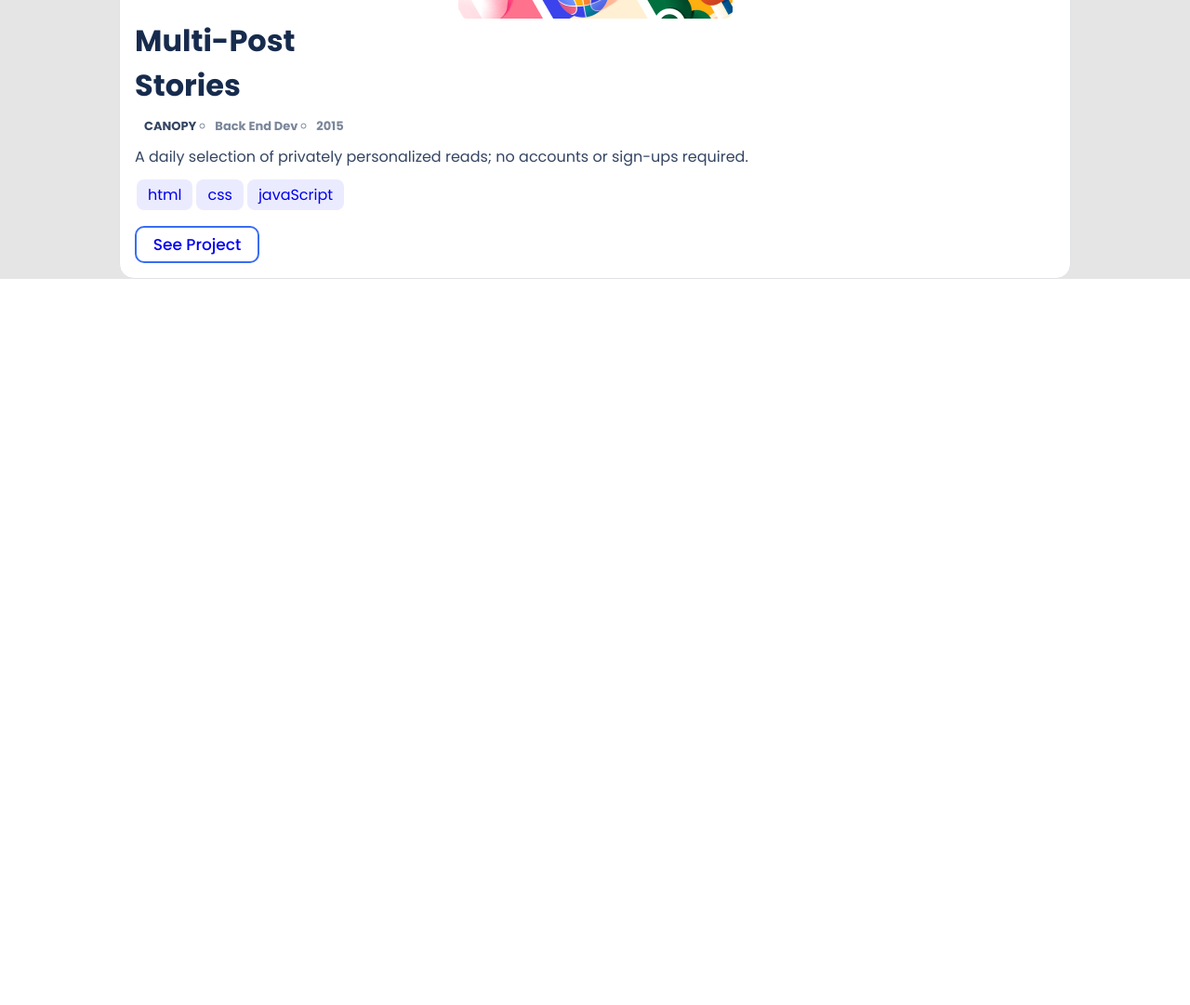
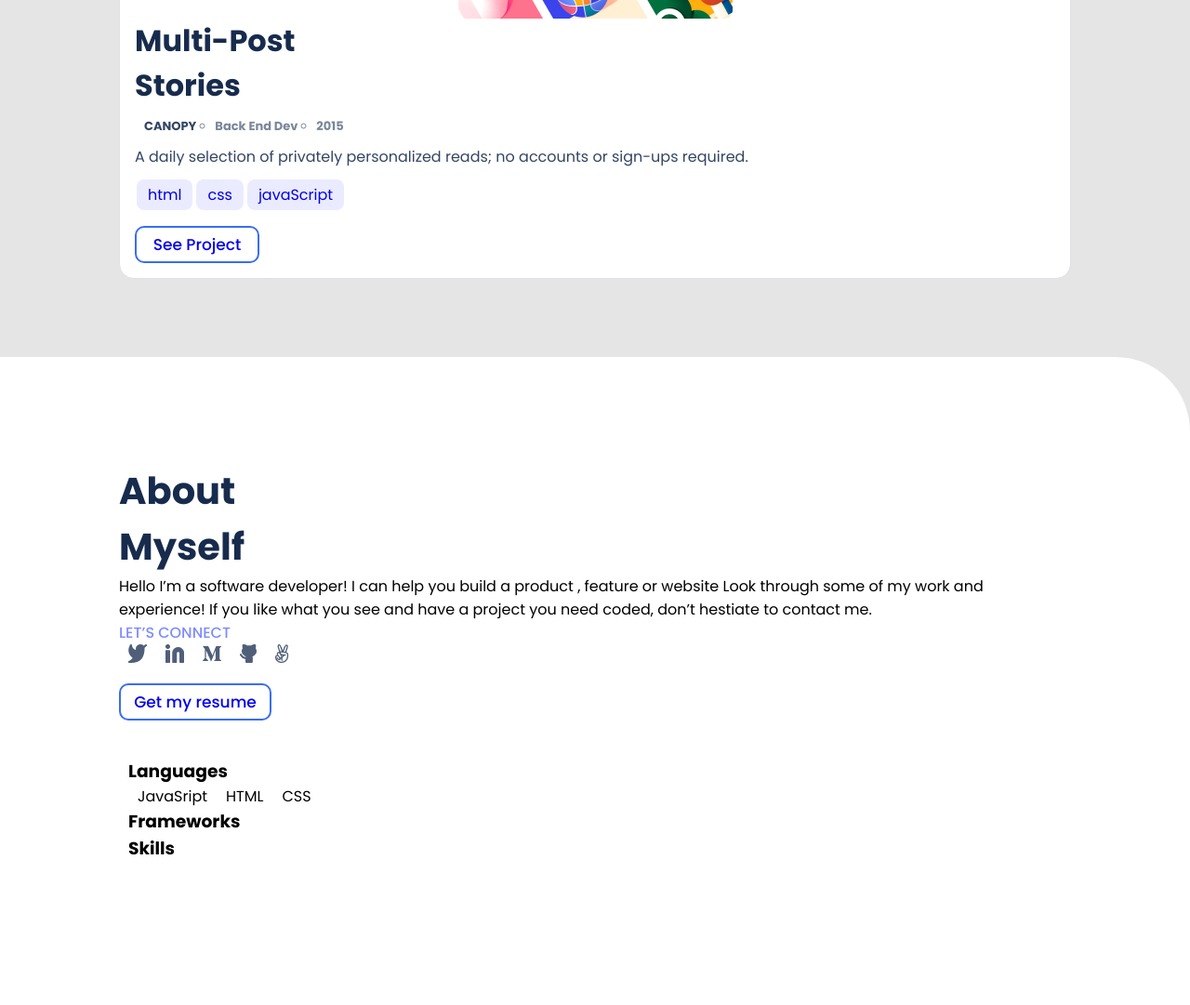
Before and after one commit to a-laarabi/Portfolio_Mobile-version, a plain HTML site: page index.html in a window 1280 px wide. Shown: the part 2024-3105 px from the top of the page at 93% size. Before the commit the page ends 2324 px from the top, so only its background shows below. Drawn offline with Linux system fonts and the light colour scheme.

Commit message:
Updating stayle.css

```diff
--- a/index.html
+++ b/index.html
@@ -102,11 +102,11 @@
             <li><a href="#"><img src="img/github.png" alt="github"></a></li>
             <li><a href="#"><img src="img/angellist.png" alt="angellist"></a></li>
         </ul>
-        <button>Get my resume</button>
-        <ul>
+        <section class="see2"><a href="#">Get my resume</a></section>
+        <ul class="cv">
             <li>
                 <h3>Languages</h3>
-                <ul>
+                <ul class="about-language">
                     <li>JavaSript</li>
                     <li>HTML</li>
                     <li>CSS</li>
--- a/style.css
+++ b/style.css
@@ -1,6 +1,4 @@
-.about {
-  display: none;
-}
+
 *{
     margin: 0;
     padding: 0;
@@ -11,6 +9,7 @@ a {
 
 body {
   font-family: 'Poppins', sans-serif;
+  background-color: #E5E5E5;
 }
 
 ul {
@@ -22,6 +21,7 @@ ul {
   min-width: 415px;
   display: grid;
   grid-template-columns: 10% 80% 10%;
+  padding-bottom: 114px;
 }
 
 ul {
@@ -105,3 +105,66 @@ ul {
   border-radius: 10px;
   margin-top: 15px;
 }
+
+/*### About Myself ###*/
+
+.about {
+  background-color: #ffffff;
+  margin-top: -30px;
+  display: grid;
+  grid-template-columns: 10% 80% 10%;
+  padding :114px 0;
+  border-radius: 0 80px 0 0;
+}
+
+.about * {
+  grid-column-start: 2;
+  grid-column-end: 3;
+}
+
+.about h2 {
+  color: #172b4d;
+  font-weight: 700;
+  font-size: 40px;
+}
+
+.about p {
+  font-weight: 400;
+  font-size: 16px;
+}
+
+.about h4 {
+  color: #7f8cff;
+  font-weight: 500;
+  font-size: 16px;
+}
+
+.about ul {
+  display: flex;
+}
+
+.about ul li{
+/*change it to space between*/
+  margin: 0 10px;
+}
+
+.see2 {
+  color: #396DF2;
+  font-weight: 500;
+  font-size: 17px;
+  border: 2px solid #396DF2;
+  width: 150px;
+  text-align: center;
+  padding: 5px;
+  border-radius: 10px;
+  margin-top: 15px;
+}
+
+.cv {
+  flex-direction: column;
+  margin: 40px 0;
+}
+
+.about-language li{
+    flex-direction: column;
+}
```
